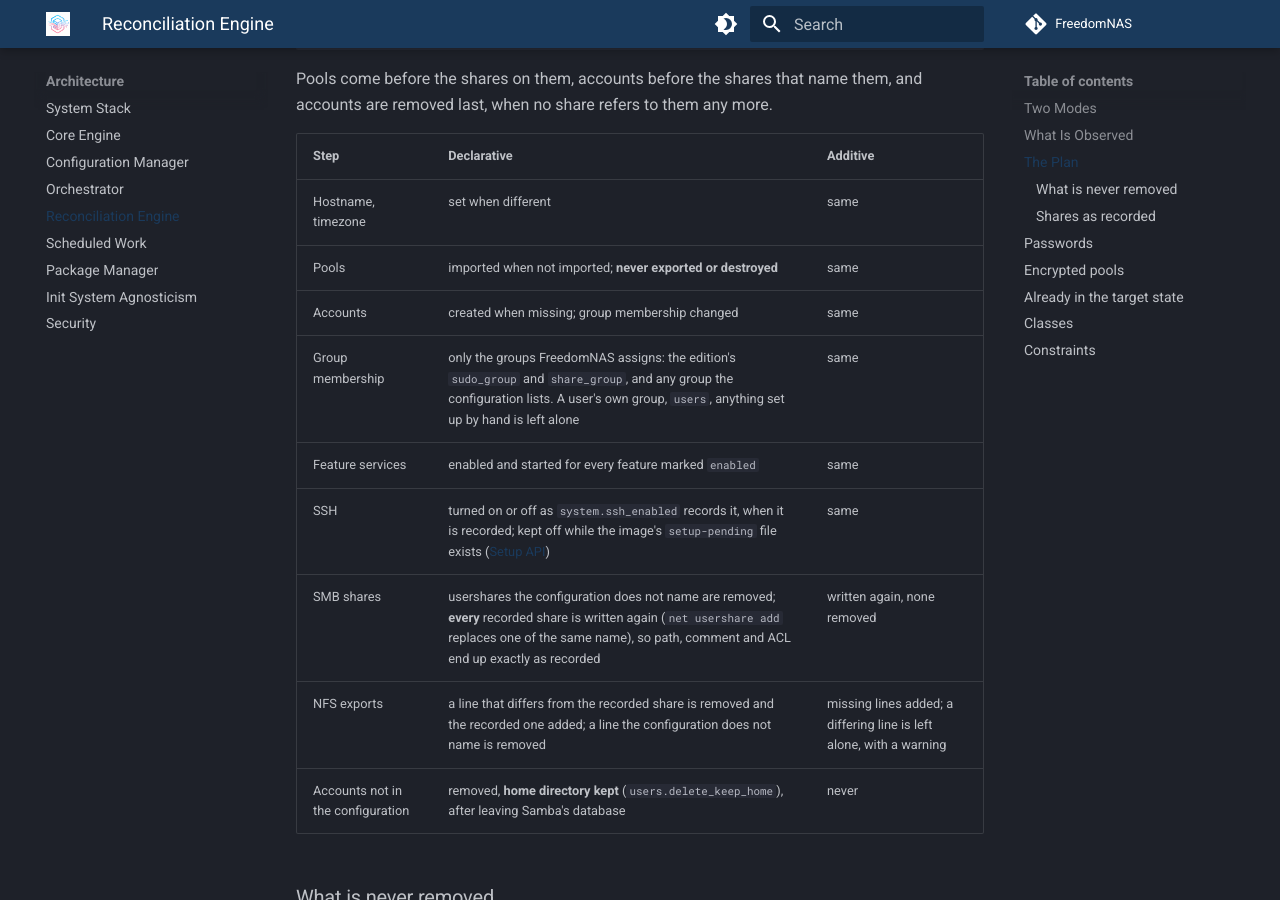
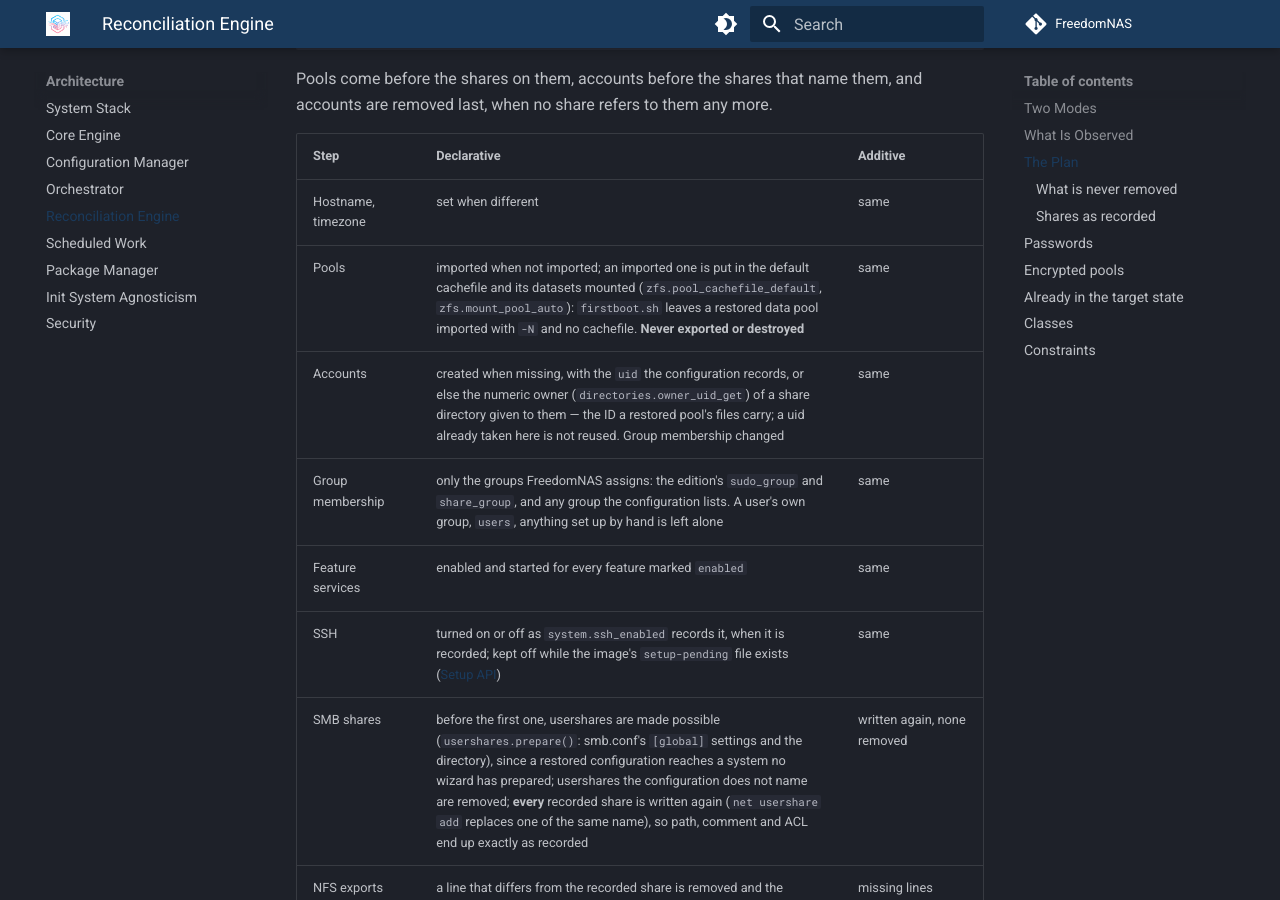
Before and after one commit to FreedomNAS/freedomnas-docs, an MkDocs documentation site: the page built from docs/architecture/reconciler.md, in a window 1280 px wide and 900 px high, scrolled down 1558 px. Built offline with MkDocs 1.6.1 and Material for MkDocs 9.7.7, drawn with Linux system fonts in a browser that asks for light colours.

Commit message:
Document restored pools, account IDs and the restored edition
The reconciler mounts an imported pool of the configuration and puts it
in the cachefile, recreates accounts with their recorded or on-disk
uid, and prepares usershares before the first share; accounts record
the IDs the system gave them; finishing a restore records the edition.

```diff
--- a/docs/architecture/reconciler.md
+++ b/docs/architecture/reconciler.md
@@ -54,12 +54,12 @@ them, and accounts are removed last, when no share refers to them any more.
 | Step | Declarative | Additive |
 |------|-------------|----------|
 | Hostname, timezone | set when different | same |
-| Pools | imported when not imported; **never exported or destroyed** | same |
-| Accounts | created when missing; group membership changed | same |
+| Pools | imported when not imported; an imported one is put in the default cachefile and its datasets mounted (`zfs.pool_cachefile_default`, `zfs.mount_pool_auto`): `firstboot.sh` leaves a restored data pool imported with `-N` and no cachefile. **Never exported or destroyed** | same |
+| Accounts | created when missing, with the `uid` the configuration records, or else the numeric owner (`directories.owner_uid_get`) of a share directory given to them — the ID a restored pool's files carry; a uid already taken here is not reused. Group membership changed | same |
 | Group membership | only the groups FreedomNAS assigns: the edition's `sudo_group` and `share_group`, and any group the configuration lists. A user's own group, `users`, anything set up by hand is left alone | same |
 | Feature services | enabled and started for every feature marked `enabled` | same |
 | SSH | turned on or off as `system.ssh_enabled` records it, when it is recorded; kept off while the image's `setup-pending` file exists ([Setup API](../api/setup.md#restored-systems)) | same |
-| SMB shares | usershares the configuration does not name are removed; **every** recorded share is written again (`net usershare add` replaces one of the same name), so path, comment and ACL end up exactly as recorded | written again, none removed |
+| SMB shares | before the first one, usershares are made possible (`usershares.prepare()`: smb.conf's `[global]` settings and the directory), since a restored configuration reaches a system no wizard has prepared; usershares the configuration does not name are removed; **every** recorded share is written again (`net usershare add` replaces one of the same name), so path, comment and ACL end up exactly as recorded | written again, none removed |
 | NFS exports | a line that differs from the recorded share is removed and the recorded one added; a line the configuration does not name is removed | missing lines added; a differing line is left alone, with a warning |
 | Accounts not in the configuration | removed, **home directory kept** (`users.delete_keep_home`), after leaving Samba's database | never |
 
```
Also changed, not shown: docs/api/setup.md (+3 -1 lines), docs/api/users.md (+5 -1 lines).
